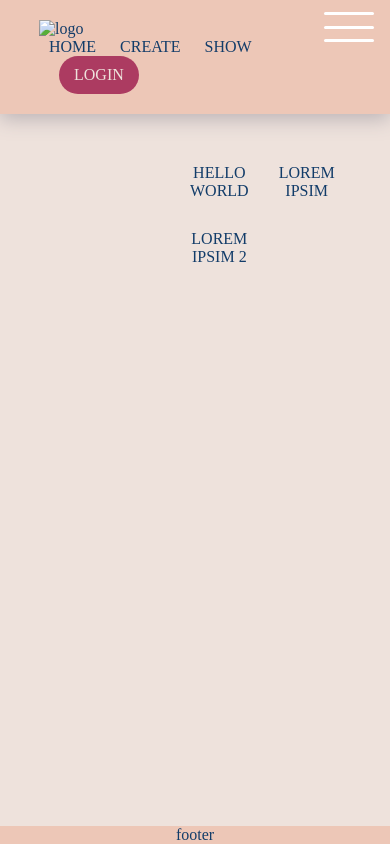
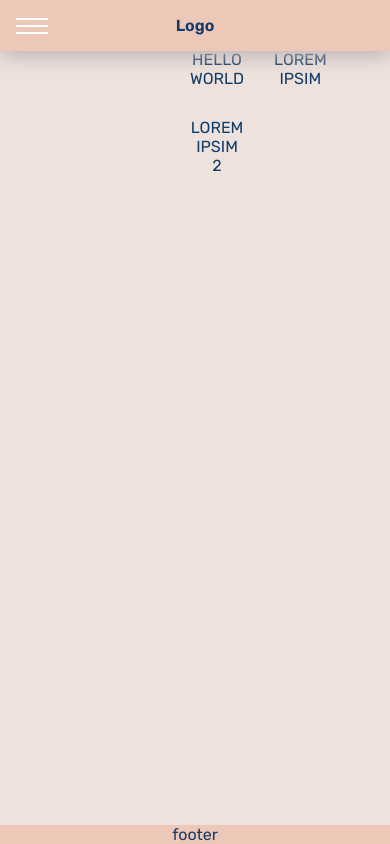
Before and after one commit to Tibolt/chess_website, a Django app: page / in a window 390 px wide. Run offline with Django 4.2, Linux system fonts and the light colour scheme.

Commit message:
responsive nabvar

```diff
--- a/chess_website/settings.py
+++ b/chess_website/settings.py
@@ -40,6 +40,7 @@ INSTALLED_APPS = [
     'django.contrib.sessions',
     'django.contrib.messages',
     'django.contrib.staticfiles',
+    "django_browser_reload", # reload browser
     'tournaments.apps.TournamentsConfig',
 ]
 
@@ -51,6 +52,7 @@ MIDDLEWARE = [
     'django.contrib.auth.middleware.AuthenticationMiddleware',
     'django.contrib.messages.middleware.MessageMiddleware',
     'django.middleware.clickjacking.XFrameOptionsMiddleware',
+    "django_browser_reload.middleware.BrowserReloadMiddleware",
 ]
 
 ROOT_URLCONF = 'chess_website.urls'
@@ -58,7 +60,7 @@ ROOT_URLCONF = 'chess_website.urls'
 TEMPLATES = [
     {
         'BACKEND': 'django.template.backends.django.DjangoTemplates',
-        'DIRS': [],
+        'DIRS': [BASE_DIR / 'templates'],
         'APP_DIRS': True,
         'OPTIONS': {
             'context_processors': [
--- a/chess_website/urls.py
+++ b/chess_website/urls.py
@@ -18,5 +18,6 @@ from django.urls import include, path
 
 urlpatterns = [
     path('admin/', admin.site.urls),
-    path('', include('tournaments.urls'))
+    path('', include('tournaments.urls')),
+    path("__reload__/", include("django_browser_reload.urls")),
 ]
--- a/tournaments/static/style.css
+++ b/tournaments/static/style.css
@@ -1,3 +1,5 @@
+@import url('https://fonts.googleapis.com/css2?family=Rubik:wght@400;600&display=swap');
+
 :root {
   --clr-accent-400: #AC3B61;
   --clr-accent-100: #BAB2B5;
@@ -33,74 +35,184 @@ body {
   height: 100%;
 }
 
-
-body {
-	background-color: var(--clr-neutral-100);
-	color: var(--clr-neutral-900);
-}
-
 li, a, button {
     text-decoration: none;
     color: var(--clr-neutral-900);
 }
 
+body {
+	background-color: var(--clr-neutral-100);
+	color: var(--clr-neutral-900);
+	font-family: 'Rubik', sans-serif;
+	font-weight: 400;
+}
 
-nav {
-    display: flex;
-    justify-content: space-between;
-    align-items: center;
-    padding: 20px 10%;
+header {
 	background-color: var(--clr-primary-400);
+	text-align: center;
+	position: fixed;
+	z-index: 999;
+	width: 100%;
 	filter: drop-shadow(0 5px 10px var(--clr-accent-100));
 }
 
-.nav-links {
+.logo {
+	padding: 1em 1em;
+	font-weight: 600;
+}
+
+
+nav {
+	position: absolute;
+	text-align: left;
+	top: 100%;
+	left: 0;
+	background: var(--clr-primary-400);
+	width: 100%;
+	transform: scale(1, 0);
+	transform-origin: top;
+	transition: transform 300ms ease-in-out;
+}
+
+nav ul {
+	margin: 0;
+	padding: 0;
 	list-style: none;
 }
 
-.nav-links li {
-    display: inline-block;
-    padding: 0px 10px;
+nav li {
+	margin-bottom: 1em;
+	margin-left: 1em;
+	opacity: 0;
+	transition: opacity 150ms ease-in-out;
+}
+nav button {
+	margin-bottom: 1em;
+	margin-left: 1em;
+	opacity: 0;
+	transition: opacity 150ms ease-in-out;
 }
 
-.toggle-button {
-	position: absolute;
-	top: .75rem;
-	right: 1rem;
-	display: none;
-	flex-direction: column;
-	justify-content: space-between;
-	width: 50px;
-	height: 30px;
+nav a {
+    color: var(--clr-neutral-900);
+	font-size: 1.2rem;
 }
 
-.toggle-button .bar {
-	height: 3px;
-	width: 100%;
-	background-color: white;
-	border-radius: 10px;
+nav a:hover {
+	color: var(--clr-accent-400);
 }
 
-@media (max-width: 400px){
-	.toggle-button {display: flex;}
-	/* .nav-links {display: none;} */
+.nav-toggle {
+	display: none;
+}
+
+.nav-toggle:checked ~ nav {
+	transform: scale(1, 1);
+}
+
+.nav-toggle:checked ~ nav li{
+	opacity: 1;
+	transition: opacity 200ms ease-in-out 200ms;
+}
+
+.nav-toggle:checked ~ nav button{
+	opacity: 1;
+	transition: opacity 200ms ease-in-out 200ms;
+}
+
+.nav-toggle-label {
+	position: absolute;
+	top: 0;
+	left: 0;
+	margin-left: 1em;
+	height: 100%;
+	display: flex;
+	align-items: center;
+}
+
+.nav-toggle-label span,
+.nav-toggle-label span::before,
+.nav-toggle-label span::after {
+	display: block;
+	background: white;
+	height: 2px;
+	width: 2em;
+	border-radius: 2px;
+	position: relative;
+}
+
+.nav-toggle-label span::before,
+.nav-toggle-label span::after {
+	content: '';
+	position: absolute;
+}
+.nav-toggle-label span::before {
+	bottom: 7px;
+}
+
+.nav-toggle-label span::after {
+	top: 7px;
+}
+
+
+@media screen and (min-width: 600px){
+	.nav-toggle-label {
+		display: none;
+	}
+
+	header {
+		display: grid;
+		grid-template-columns: 1fr auto minmax(600px, 5fr) 1fr;
+	}
+
+	.logo {
+		grid-column: 2 / 3;
+	}
+
 	nav {
-		flex-direction: column;
-		align-items: flex-start;
+		all: unset;
+		grid-column: 3 / 4;
+		display: flex;
+		justify-content: flex-end;
+		align-items: center;
 	}
-	.nav-links {
-		flex-direction: column;
-		width: 100%;
+
+	nav ul {
+		display: flex;
 	}
-	.nav-links li {
-		text-align: center;
+
+	nav li {
+		opacity: 1;
+		margin-left: 3em;
+		margin-bottom: 0;
 	}
+
+	nav button {
+		opacity: 1;
+		margin-left: 3em;
+		margin-bottom: 0;
+	}
+
+	nav a::before {
+		content: '';
+		display: block;
+		height: 4px;
+		background: var(--clr-accent-400);
+		position: relative;
+		top: -0.1em;
+		transform: scale(0, 1);
+		transition: transform ease-in-out 200ms;
+	}
+
+	nav a:hover::before {
+		transform: scale(1,1);
+	}
+
 
 }
 
 button {
-    padding: 10px 15px;
-    margin: 0 10px;
+    padding: 6px 10px;
     background-color: rgba(172, 59, 97,1);
     color: var(--clr-neutral-100);
     border: none;
--- a/tournaments/templates/tournaments/base.html
+++ b/tournaments/templates/tournaments/base.html
@@ -10,20 +10,22 @@
 </head>
 
 <body>
+	<header>
+		<!-- <img src="" alt="Logo"> -->
+		<h1 class="logo">Logo</h1>
+		<input type="checkbox" class="nav-toggle" id="nav-toggle">
 		<nav>
-		<img src="" alt="logo">
-		<a href="#" class="toggle-button">
-			<span class="bar"></span>
-			<span class="bar"></span>
-			<span class="bar"></span>
-		</a>
-		<ul class="nav-links">
+			<ul>
 				<li><a href="#">HOME</a></li>
 				<li><a href="#">CREATE</a></li>
 				<li><a href="#">SHOW</a></li>
-			<li><button href="#">LOGIN</button></li>
 			</ul>
+				<button href="#">LOGIN</button>
 		</nav>
+		<label for="nav-toggle" class="nav-toggle-label">
+			<span></span>
+		</label>
+	</header>
 	{% block content %}
 	{% endblock content %}
 	<footer>
```
Also changed, not shown: tournaments/templates/tournaments/create.html (added, +12 -0 lines). Lines whose indentation alone changed are shown as unchanged.
